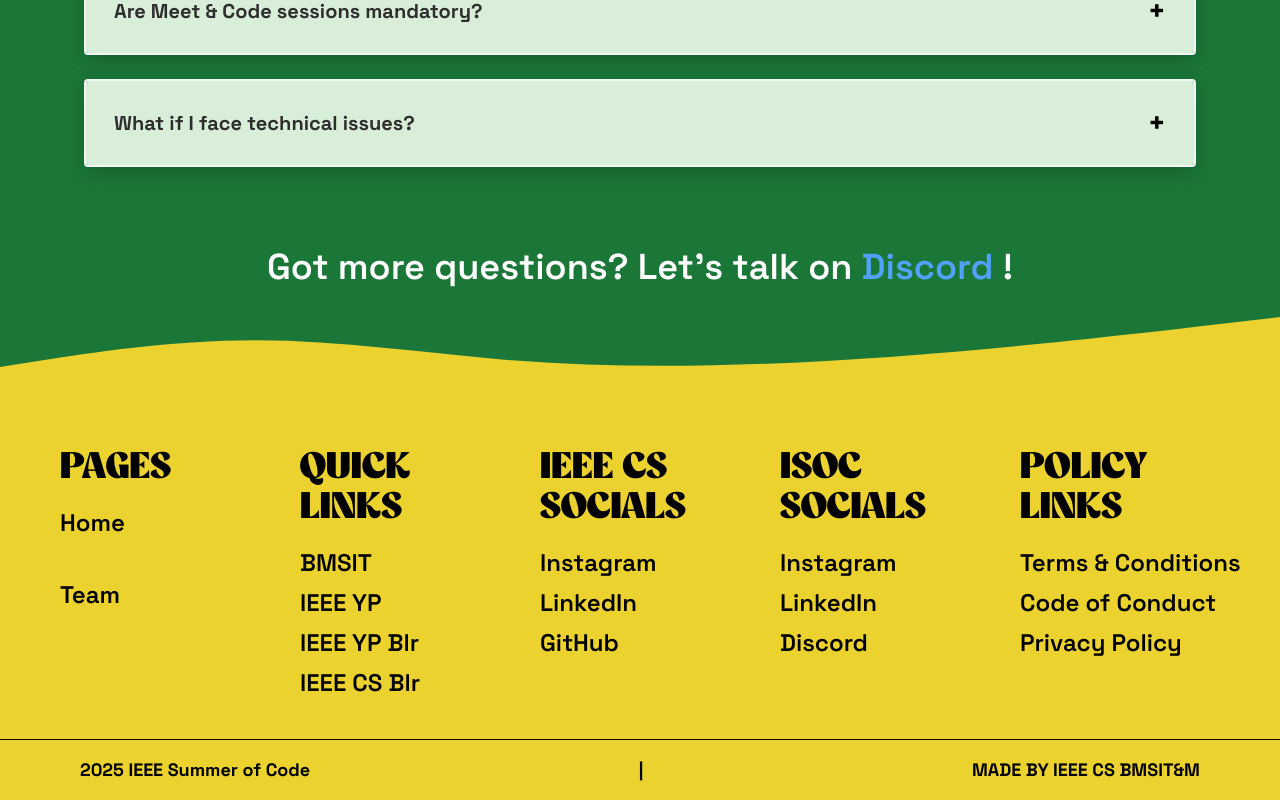
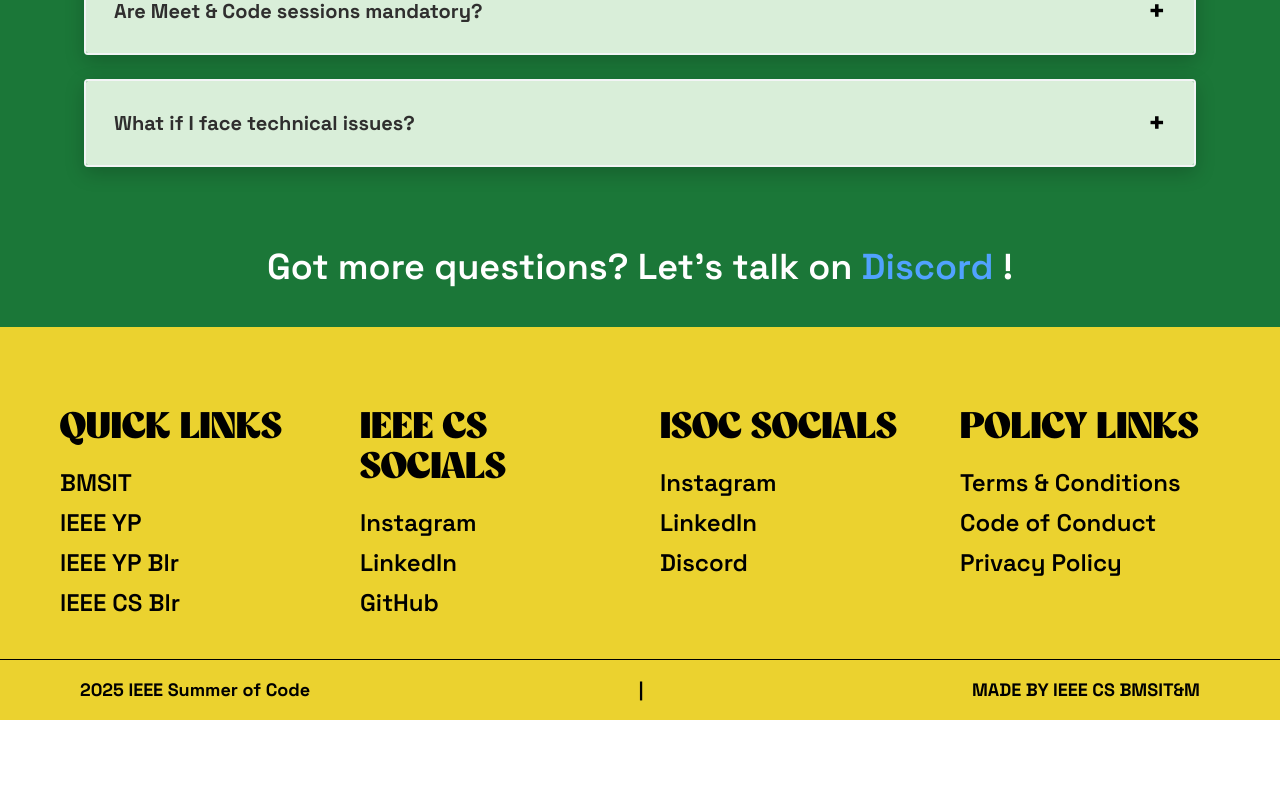
Before and after one commit to ieee-cs-bmsit/ISoC2025, a React (Vite) app: page /faqs in a window 1280 px wide. Shown: the part 1553-2353 px from the top of the page. After the commit the page ends 2273 px from the top, so only its background shows below. Built offline with nearby package versions, Linux system fonts and the light colour scheme; a web font is replaced by a local one.

Commit message:
footer changes

```diff
--- a/src/components/Footer.jsx
+++ b/src/components/Footer.jsx
@@ -6,37 +6,9 @@ import tc from '../assets/pdf/T&C_open_source.pdf'
 import pp from '../assets/pdf/Privacy_Policy_open_source.pdf'
 
 const Footer = () => {
-    const scrollToTop = () => window.scrollTo(0, 0);
-
     return (
         <footer className="relative z-1 font-body -mt-20">
-            <div className="overflow-hidden w-full leading-none mb-10">
-                <svg
-                    className="footer-wave block w-full h-[100px]"
-                    xmlns="http://www.w3.org/2000/svg"
-                    viewBox="0 0 1440 320"
-                    preserveAspectRatio="none"
-                >
-                    <path
-                        fill="#ebd22f"
-                        fillOpacity="1"
-                        d="M0,224L48,202.7C96,181,192,139,288,138.7C384,139,480,181,576,202.7C672,224,768,224,864,213.3C960,203,1056,181,1152,154.7C1248,128,1344,96,1392,80L1440,64L1440,320L1392,320C1344,320,1248,320,1152,320C1056,320,960,320,864,320C768,320,672,320,576,320C480,320,384,320,288,320C192,320,96,320,48,320L0,320Z"
-                    />
-                </svg>
-            </div>
-
-            <div className="max-w-full mx-auto lg:px-15 px-4 lg:pt-20 py-10 grid grid-cols-1 sm:grid-cols-2 lg:grid-cols-5 gap-10 text-black text-xl outline-none border-none bg-[#ebd22f]">
-                <div>
-                    <h3 className="font-title lg:text-4xl text-2xl lg:mb-5">PAGES</h3>
-                    <ul className='lg:text-2xl font-semibold font-body text-xl flex lg:flex-col flex-row gap-10'>
-                        <Link to="/" className='w-fit h-fit' onClick={scrollToTop}>
-                            <li>Home</li>
-                        </Link>
-                        <Link to="/team" className='w-fit h-fit' onClick={scrollToTop}>
-                            <li>Team</li>
-                        </Link>
-                    </ul>
-                </div>
+            <div className="max-w-full mx-auto lg:px-15 px-4 lg:pt-20 py-10 grid grid-cols-1 sm:grid-cols-2 lg:grid-cols-4 gap-10 text-black text-xl outline-none border-none bg-[#ebd22f]">
                 {/* other sections unchanged */}
                 <div>
                     <h3 className="font-title lg:text-4xl text-2xl lg:mb-5">QUICK LINKS</h3>
```
